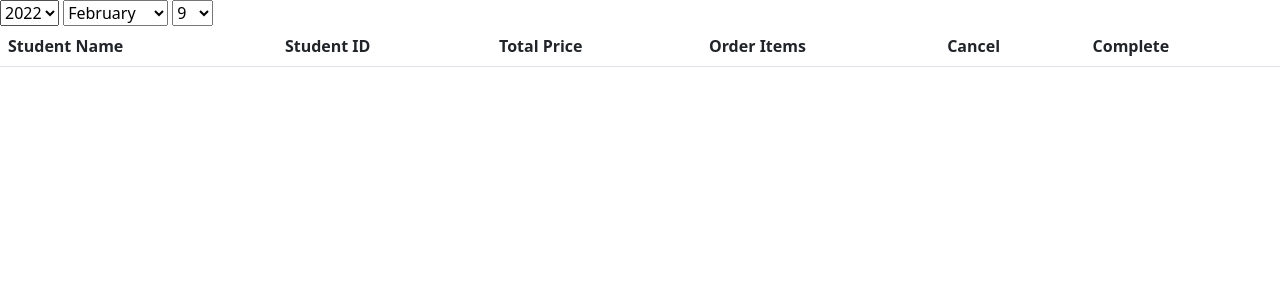
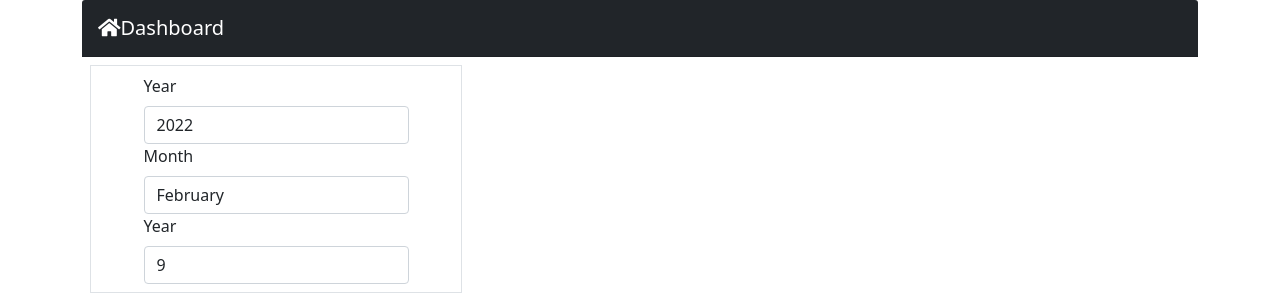
Before and after one commit to dcook3/capstone-for-SE417, a PHP site: page /orders_view.php in a window 1280 px wide. Shown: the top 301 px of the page. Run offline with PHP 8.4, Linux system fonts and the light colour scheme; data that the repository does not hold is empty; some libraries are stand-ins or nearby versions.

Commit message:
yeah here u go

```diff
--- a/admin/orders_view.php
+++ b/admin/orders_view.php
@@ -52,21 +52,14 @@
     $selectedDate = new DateTime("{$selectedYear}/{$selectedMonthInt}/{$selectedDay}");
     $results = Order::getOrdersByDT($selectedDate->getTimestamp());
 }
+include '../include/header.php';
 ?>
-<!DOCTYPE html>
-<html lang="en">
-<head>
-    <meta charset="UTF-8">
-    <meta http-equiv="X-UA-Compatible" content="IE=edge">
-    <meta name="viewport" content="width=device-width, initial-scale=1.0">
-    <title>Orders View</title>
-    <script src="https://kit.fontawesome.com/4933cad413.js" crossorigin="anonymous"></script>
-    <link href="https://cdn.jsdelivr.net/npm/bootstrap@5.1.3/dist/css/bootstrap.min.css" rel="stylesheet" integrity="sha384-1BmE4kWBq78iYhFldvKuhfTAU6auU8tT94WrHftjDbrCEXSU1oBoqyl2QvZ6jIW3" crossorigin="anonymous">
-    <script src="https://cdn.jsdelivr.net/npm/bootstrap@5.1.3/dist/js/bootstrap.bundle.min.js" integrity="sha384-ka7Sk0Gln4gmtz2MlQnikT1wXgYsOg+OMhuP+IlRH9sENBO0LRn5q+8nbTov4+1p" crossorigin="anonymous"></script>
-</head>
-<body>
-    <form method="get" action="orders_view.php" id="dateFilter">
-        <select class="dateFilter" name="year">
+
+    <form method="get" action="orders_view.php" id="dateFilter" class="col-4 p-2 m-2 border d-flex flex-row justify-content-evenly">
+        <div class="row">
+            <div class="form-group">
+                <label for="year" class="form-label">Year</label>
+                <select class="dateFilter form-control" name="year">
                     <option selected hidden>Year</option>
                     <?php
                         for($i = $selectedYear ; $i>=$selectedYear-40; $i--)
@@ -83,7 +76,11 @@
                         }
                     ?>
                 </select>
-        <select name="month" class="dateFilter">
+            </div>
+
+            <div class="form-group">
+                <label for="month" class="form-label">Month</label>
+                <select name="month" class="dateFilter form-control">
                     <option selected hidden><?= $selectedMonth ?></option>
                     <option value=1>January</option>
                     <option value=2>February</option>
@@ -98,7 +95,11 @@
                     <option value=11>November</option>
                     <option value=12>December</option>
                 </select>
-        <select name="day" class="dateFilter">
+            </div>
+
+            <div class="form-group">
+                <label for="day" class="form-label">Year</label>
+                <select name="day" class="dateFilter form-control">
                     <?php
                         echo "<option selected hidden>{$selectedDay}</option>";
                         for($i = 1; $i <= cal_days_in_month(CAL_GREGORIAN, $selectedMonthInt, $selectedYear); $i++)
@@ -107,7 +108,12 @@
                         }
                     ?>
                 </select>
+            </div>
+        </div>
+
+
     </form>
+
     <table class="table table-striped">
         <thead>
             <th>Student Name</th>
@@ -275,3 +281,4 @@
     </script>
 </body>
 </html>
+<?php include '../include/footer.php'; ?>
--- a/include/header.php
+++ b/include/header.php
@@ -20,7 +20,7 @@
     <meta http-equiv="X-UA-Compatible" content="IE=edge">
     <meta name="viewport" content="width=device-width, initial-scale=1.0">
     <title>Document</title>
-    <link rel="stylesheet" href="assets/css/bootstrap.min.css">
+    <link href="https://cdn.jsdelivr.net/npm/bootstrap@5.1.3/dist/css/bootstrap.min.css" rel="stylesheet" integrity="sha384-1BmE4kWBq78iYhFldvKuhfTAU6auU8tT94WrHftjDbrCEXSU1oBoqyl2QvZ6jIW3" crossorigin="anonymous">
     <link href="https://use.fontawesome.com/releases/v5.0.4/css/all.css" rel="stylesheet">
     <link rel="stylesheet" href="assets/css/dataTables.bootstrap4.min.css">
     <link rel="stylesheet" href="assets/css/style.css">
```
Lines whose indentation alone changed are shown as unchanged.
